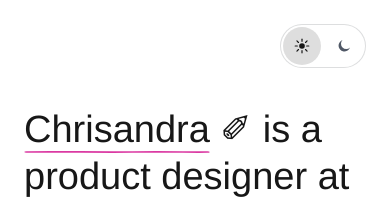
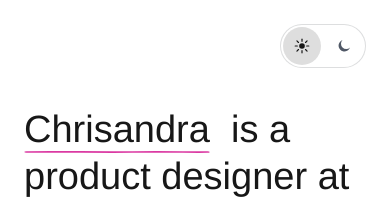
Before and after one commit to ChrisandraVaz/design, a Next.js app: page / in a window 390 px wide. Shown: the top 201 px of the page. Built offline with nearby package versions, Linux system fonts and the light colour scheme.

Commit message:
Hide drawing mode on mobile and update TD interest claims image

```diff
--- a/src/app/globals.css
+++ b/src/app/globals.css
@@ -458,6 +458,14 @@ body {
     display: none;
   }
 
+  .pencil-trigger {
+    display: none;
+  }
+
+  .draw-layer {
+    display: none;
+  }
+
   .portfolio-left,
   .portfolio-right {
     background: transparent;
```
Also changed, not shown: public/assets/tdinterestclaims.png.
